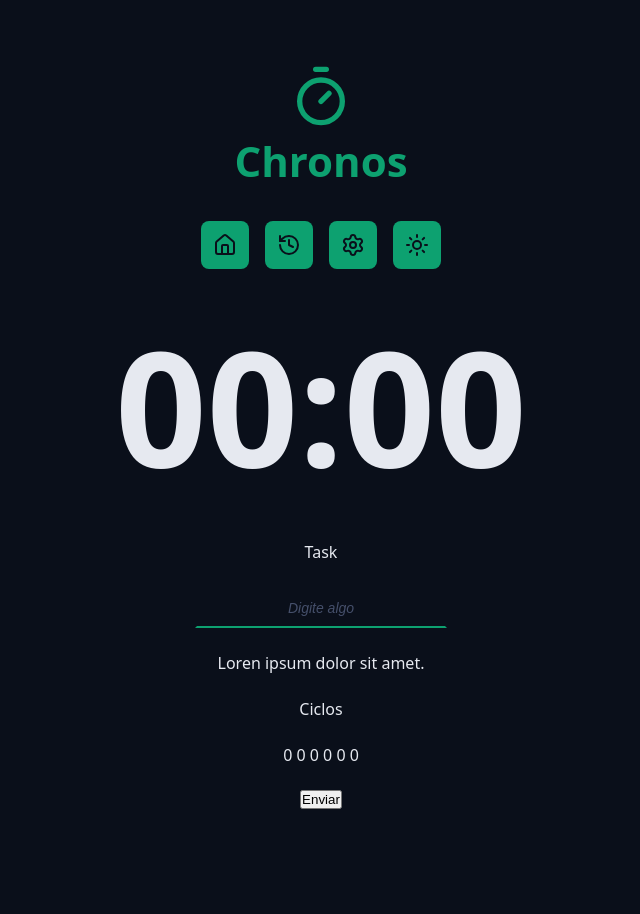
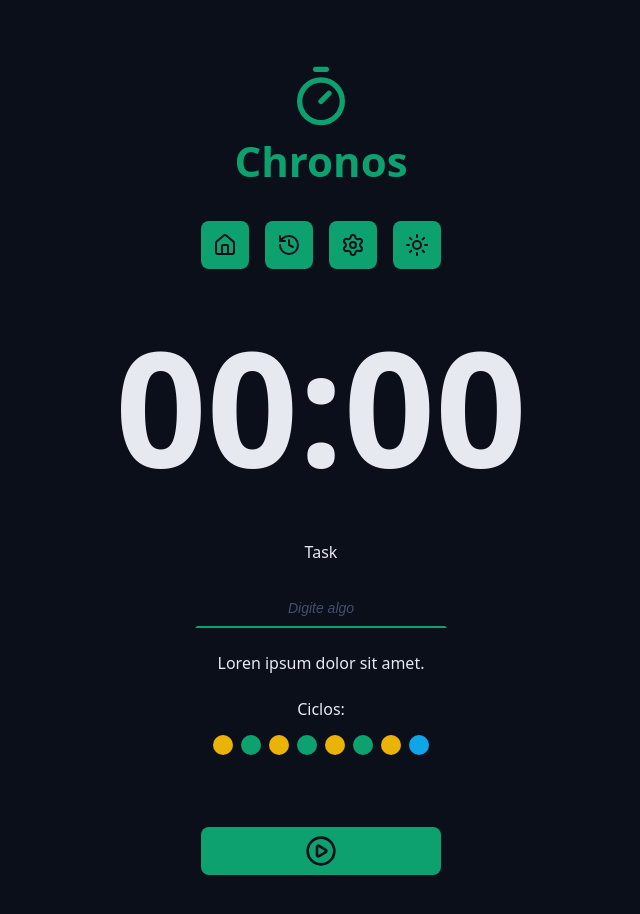
Before and after one commit to virgilio-vpr/chronos-pomodoro, a React (Vite) app: page / in a window 1280 px wide. Shown: the top 914 px of the page, without its empty margins (319-959 px from the left). Before the commit the page ends 841 px from the top, so only its background shows below. Built offline with nearby package versions, Linux system fonts and the light colour scheme.

Commit message:
criando botão e estilizando ele

```diff
--- a/src/App.tsx
+++ b/src/App.tsx
@@ -3,9 +3,12 @@
 import { Menu } from './components/Menu';
 import { CountDown } from './components/CountDown';
 import { DefaultInput } from './components/DefaultInpunt';
+import { Cycles } from './components/Cycles';
+import { DefaultButton } from './components/DefaultButton';
 
 import './styles/theme.css';
 import './styles/global.css';
+import { PlayCircleIcon } from 'lucide-react';
 
 export default function App() {
   return (
@@ -38,12 +41,11 @@
           </div>
 
           <div className='formRow'>
-            <p>Ciclos</p>
-            <p>0 0 0 0 0 0</p>
+            <Cycles />
           </div>
 
           <div className='formRow'>
-            <button>Enviar</button>
+            <DefaultButton icon={<PlayCircleIcon />} color='green' />
           </div>
         </form>
       </Container>
--- /dev/null
+++ b/src/components/Cycles/index.tsx
@@ -0,0 +1,19 @@
+import styles from './styles.module.css';
+
+export function Cycles() {
+  return (
+    <div className={styles.cycles}>
+      <span>Ciclos:</span>
+      <div className={styles.cycleDots}>
+        <span className={`${styles.cycleDot} ${styles.workTime}`}></span>
+        <span className={`${styles.cycleDot} ${styles.shortBreakTime}`}></span>
+        <span className={`${styles.cycleDot} ${styles.workTime}`}></span>
+        <span className={`${styles.cycleDot} ${styles.shortBreakTime}`}></span>
+        <span className={`${styles.cycleDot} ${styles.workTime}`}></span>
+        <span className={`${styles.cycleDot} ${styles.shortBreakTime}`}></span>
+        <span className={`${styles.cycleDot} ${styles.workTime}`}></span>
+        <span className={`${styles.cycleDot} ${styles.longBreakTime}`}></span>
+      </div>
+    </div>
+  );
+}
--- /dev/null
+++ b/src/components/Cycles/styles.module.css
@@ -0,0 +1,31 @@
+.cycles {
+  display: flex;
+  flex-direction: column;
+  align-items: center;
+  justify-content: center;
+  gap: 1.5rem;
+}
+
+.cycleDots {
+  display: flex;
+  gap: 0.8rem;
+}
+
+.cycleDot {
+  width: 2rem;
+  height: 2rem;
+  background-color: var(--primary);
+  border-radius: 50%;
+}
+
+.workTime {
+  background: var(--warning);
+}
+
+.shortBreakTime {
+  background: var(--primary);
+}
+
+.longBreakTime {
+  background: var(--info);
+}
--- /dev/null
+++ b/src/components/DefaultButton/index.tsx
@@ -0,0 +1,19 @@
+import styles from './styles.module.css';
+
+type DefaultButtonProps = {
+  icon: React.ReactNode;
+  color?: 'green' | 'red';
+} & React.ComponentProps<'button'>;
+export function DefaultButton({
+  icon,
+  color = 'green',
+  ...props
+}: DefaultButtonProps) {
+  return (
+    <>
+      <button className={`${styles.button} ${styles[color]}`} {...props}>
+        {icon}
+      </button>
+    </>
+  );
+}
--- /dev/null
+++ b/src/components/DefaultButton/styles.module.css
@@ -0,0 +1,33 @@
+.button {
+  border: none;
+  background: var(--primary);
+  color: var(--text-over-primary);
+  display: flex;
+  align-items: center;
+  justify-content: center;
+  min-width: 24rem;
+  padding: 0.8rem;
+  border-radius: 0.8rem;
+  margin: 4.8rem 0;
+  cursor: pointer;
+  transition: all 0.1s ease-in-out;
+}
+
+.button svg {
+  width: 3.2rem;
+  height: 3.2rem;
+}
+
+.button:hover {
+  filter: brightness(80%);
+}
+
+.green {
+  background: var(--primary);
+  color: var(--text-over-primary);
+}
+
+.red {
+  background: var(--error);
+  color: var(--text-over-error);
+}
```
